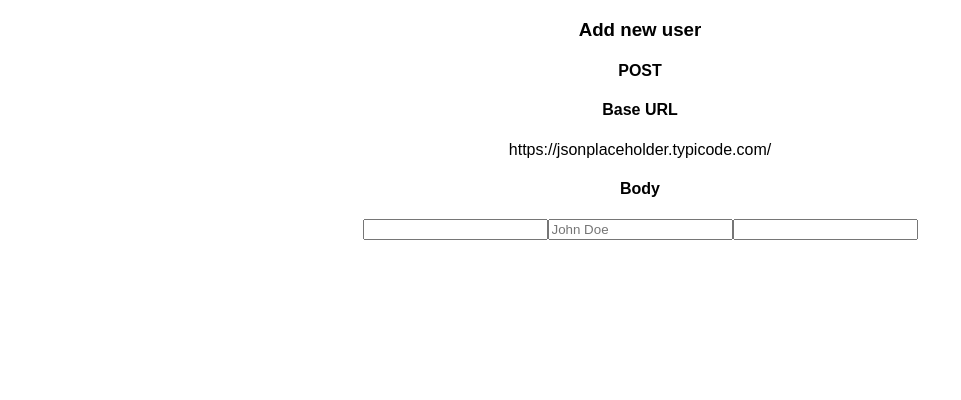
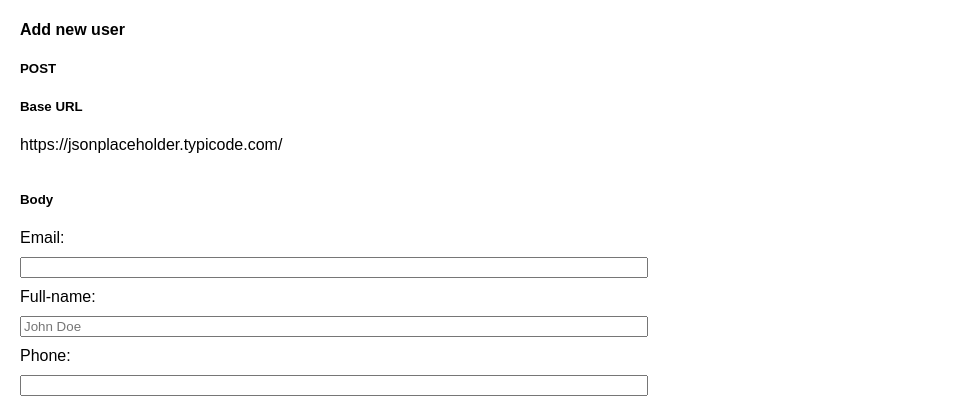
Before and after one commit to Bigghead/API-Explorer, a React (Create React App) app in the folder client/: page / in a window 1280 px wide. Shown: the top 400 px of the page, without its empty margins (0-961 px from the left). Built offline with nearby package versions, Linux system fonts and the light colour scheme.

Commit message:
Adding column styling for form

```diff
--- a/client/src/App.css
+++ b/client/src/App.css
@@ -1,28 +1 @@
-.App {
-  text-align: center;
-}
-
-.App-logo {
-  animation: App-logo-spin infinite 20s linear;
-  height: 80px;
-}
-
-.App-header {
-  background-color: #222;
-  height: 150px;
-  padding: 20px;
-  color: white;
-}
-
-.App-title {
-  font-size: 1.5em;
-}
-
-.App-intro {
-  font-size: large;
-}
-
-@keyframes App-logo-spin {
-  from { transform: rotate(0deg); }
-  to { transform: rotate(360deg); }
-}
+@import url('./components/explorer-component.css');
--- /dev/null
+++ b/client/src/components/explorer-component.css
@@ -0,0 +1,13 @@
+.api-form {
+    margin: 10px 20px;
+}
+
+.form-body {
+    display: flex;
+    flex-direction: column;
+}
+
+.form-body > input {
+    margin: 10px 0;
+    width: 50%;
+}
--- a/client/src/components/explorer-component.js
+++ b/client/src/components/explorer-component.js
@@ -5,26 +5,34 @@ const explorerComponent = ({ title, method, url, body }) => {
 
     const renderBody = () => {
         return (
-            <Fragment>
-                <h4>Body</h4>
+            <div className='form-body'>
+                <h5>Body</h5>
                 { mapBody() }
-            </Fragment>
+            </div>
         );
     }
 
 
 
-    const mapBody = () => (body.map((b, index) => {
+    const mapBody = () => ( body.map( ( b, index ) => {
         const attributes = { ...b }
-        return <input key={ index } { ...attributes } />
-    }));
+        return (
+            <Fragment>
+                <label htmlFor={ b.name + index } > { uppercaseLabel( b.name) }: </label>
+                <input id={ b.name + index } key={ b.name + index } { ...attributes } />
+            </Fragment>
+        )
+    } ) );
+
+
+    const uppercaseLabel = ( label ) => label.charAt(0).toUpperCase() + label.slice(1);
 
 
     return (
-        <div>
-            <h3>{ title }</h3>
-            <h4>{ method }</h4>
-            <h4>Base URL</h4>
+        <form className='api-form'>
+            <h4>{ title }</h4>
+            <h5>{ method }</h5>
+            <h5>Base URL</h5>
             <p>{ url } </p>
 
             <Fragment>
@@ -33,7 +41,7 @@ const explorerComponent = ({ title, method, url, body }) => {
                     : null
                 }
             </Fragment>
-        </div>
+        </form>
     );
 };
 
```
